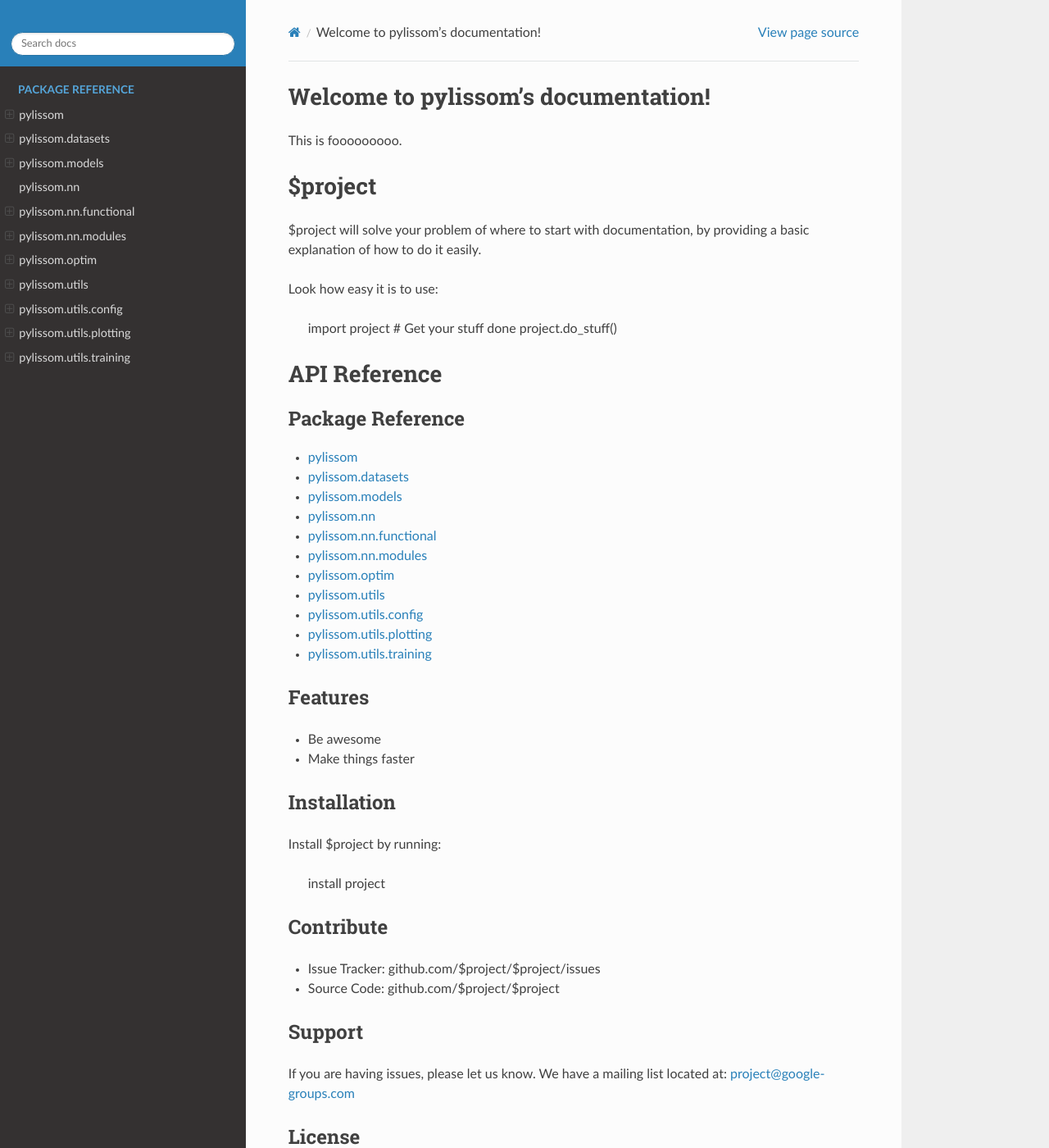
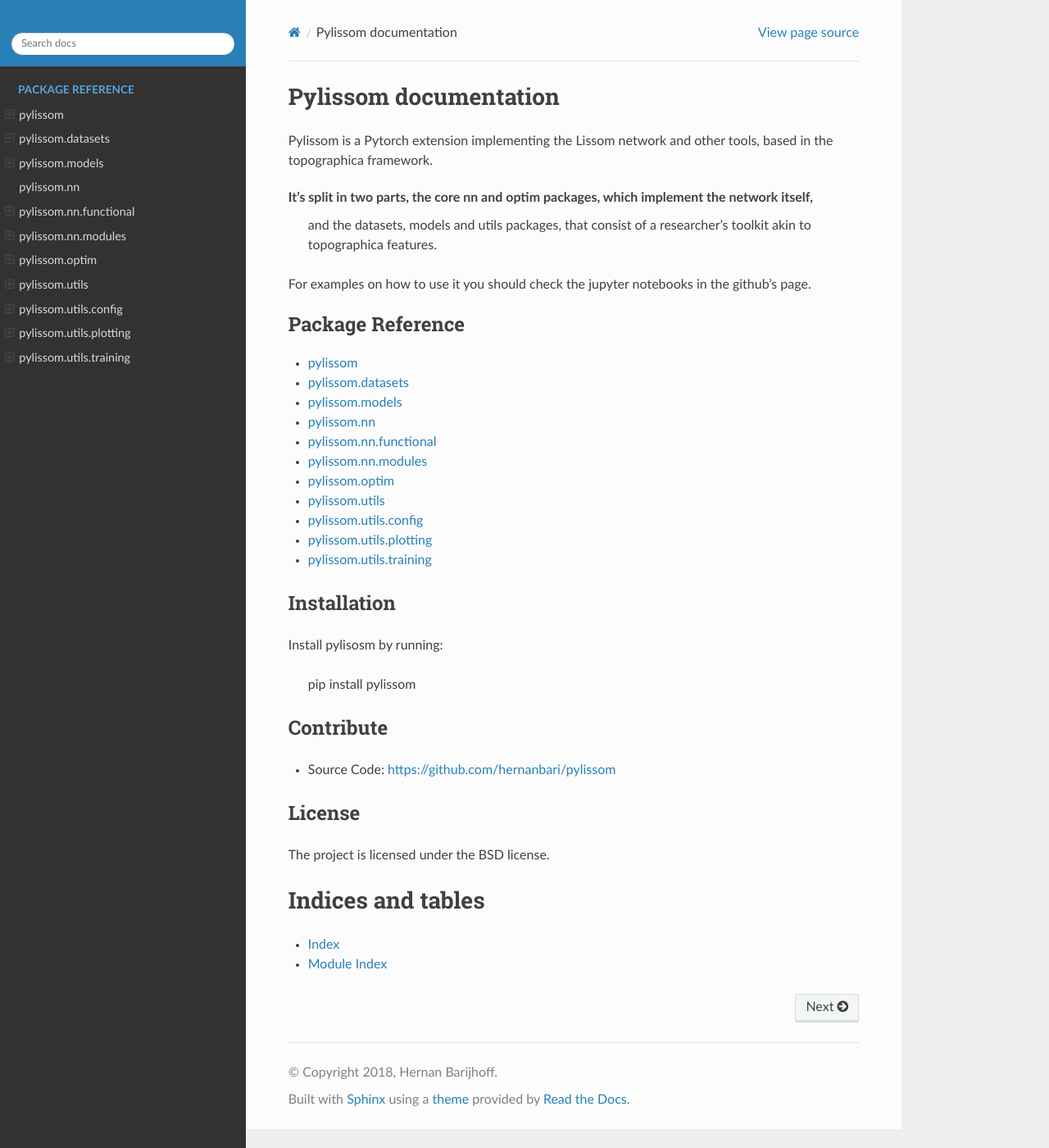
Before and after one commit to hernanbari/pylissom, a Sphinx documentation site: the page built from docs/index.rst, in a window 1280 px wide and 1400 px high. Shown: the whole window at 82% size. Built offline with Sphinx 7.4.7 and the Read the Docs theme 2.0.0, drawn with Linux system fonts in a browser that asks for light colours.

Commit message:
Updates docs/index.rst

```diff
--- a/docs/_modules/pylissom.rst
+++ b/docs/_modules/pylissom.rst
@@ -1,13 +1,11 @@
 pylissom
-================
+========
 
 .. automodule:: pylissom
     :members:
     :undoc-members:
     :show-inheritance:
 
-Submodules
-----------
 
 pylissom.math module
 --------------------
--- a/docs/index.rst
+++ b/docs/index.rst
@@ -3,30 +3,16 @@
    You can adapt this file completely to your liking, but it should at least
    contain the root `toctree` directive.
 
-Welcome to pylissom's documentation!
-====================================
+Pylissom documentation
+======================
 
-.. toctree::
-   :maxdepth: 2
-   :caption: Contents:
+Pylissom is a Pytorch extension implementing the Lissom network and other tools, based in the topographica framework.
 
+It's split in two parts, the core nn and optim packages, which implement the network itself,
+ and the datasets, models and utils packages, that consist of a researcher's toolkit akin to topographica features.
 
-This is fooooooooo.
+For examples on how to use it you should check the jupyter notebooks in the github's page.
 
-$project
-========
-
-$project will solve your problem of where to start with documentation,
-by providing a basic explanation of how to do it easily.
-
-Look how easy it is to use:
-
-    import project
-    # Get your stuff done
-    project.do_stuff()
-
-API Reference
-=============
 
 .. toctree::
    :caption: Package Reference
@@ -44,30 +30,18 @@
    _modules/pylissom.utils.plotting
    _modules/pylissom.utils.training
 
-Features
---------
-
-- Be awesome
-- Make things faster
 
 Installation
 ------------
 
-Install $project by running:
+Install pylisosm by running:
 
-    install project
+    pip install pylissom
 
 Contribute
 ----------
 
-- Issue Tracker: github.com/$project/$project/issues
-- Source Code: github.com/$project/$project
-
-Support
--------
-
-If you are having issues, please let us know.
-We have a mailing list located at: project@google-groups.com
+- Source Code: https://github.com/hernanbari/pylissom
 
 License
 -------
```
